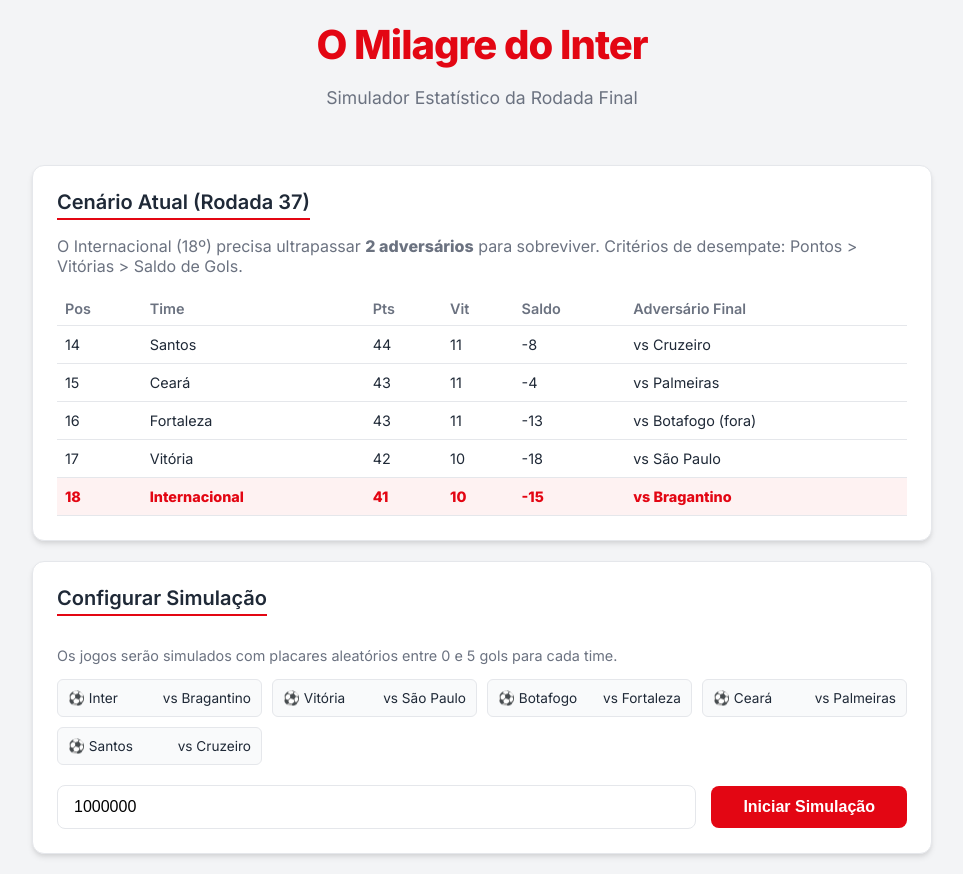
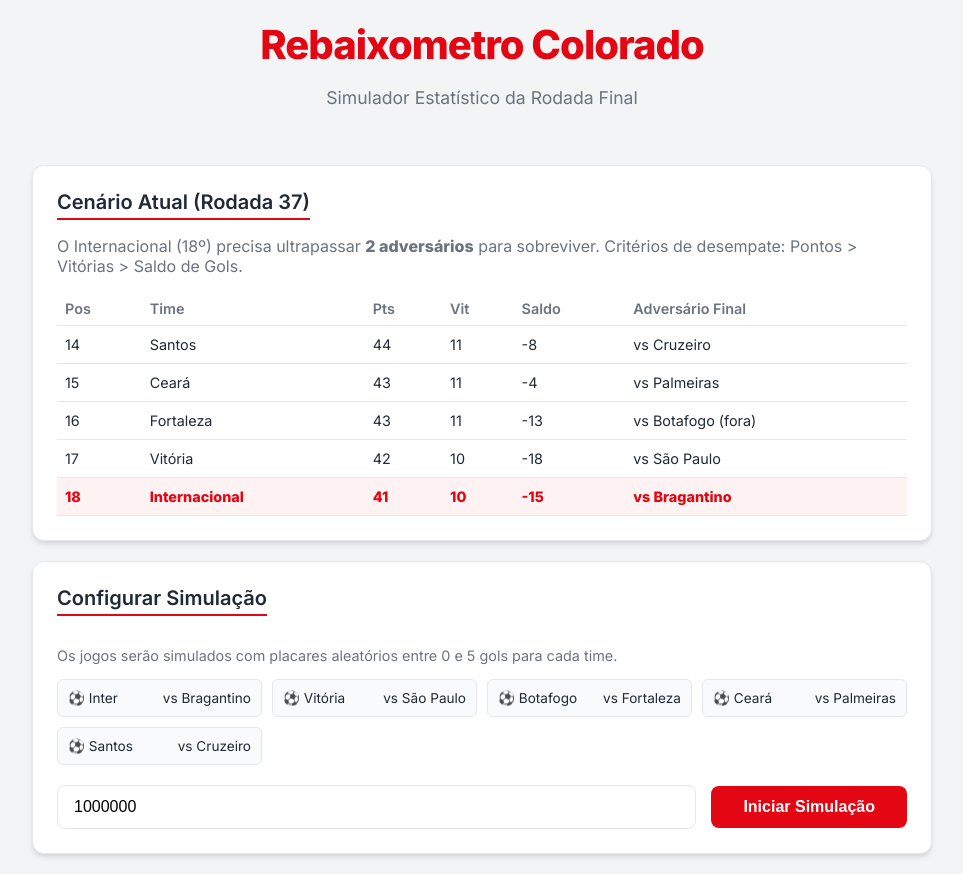
Before and after one commit to MrLeoLL/rebaixometrocolorado, a plain HTML site: page index.html in a window 1280 px wide. Shown: the whole page, without its empty margins (158-1121 px from the left). Drawn offline with Linux system fonts and the light colour scheme.

Commit message:
Update index.html

```diff
--- a/index.html
+++ b/index.html
@@ -281,7 +281,7 @@
     <div class="main-container">
 
         <header>
-            <h1>O Milagre do Inter</h1>
+            <h1>Rebaixometro Colorado</h1>
             <p>Simulador Estatístico da Rodada Final</p>
         </header>
 
@@ -584,4 +584,5 @@
         }
     </script>
 </body>
+
 </html>
```
